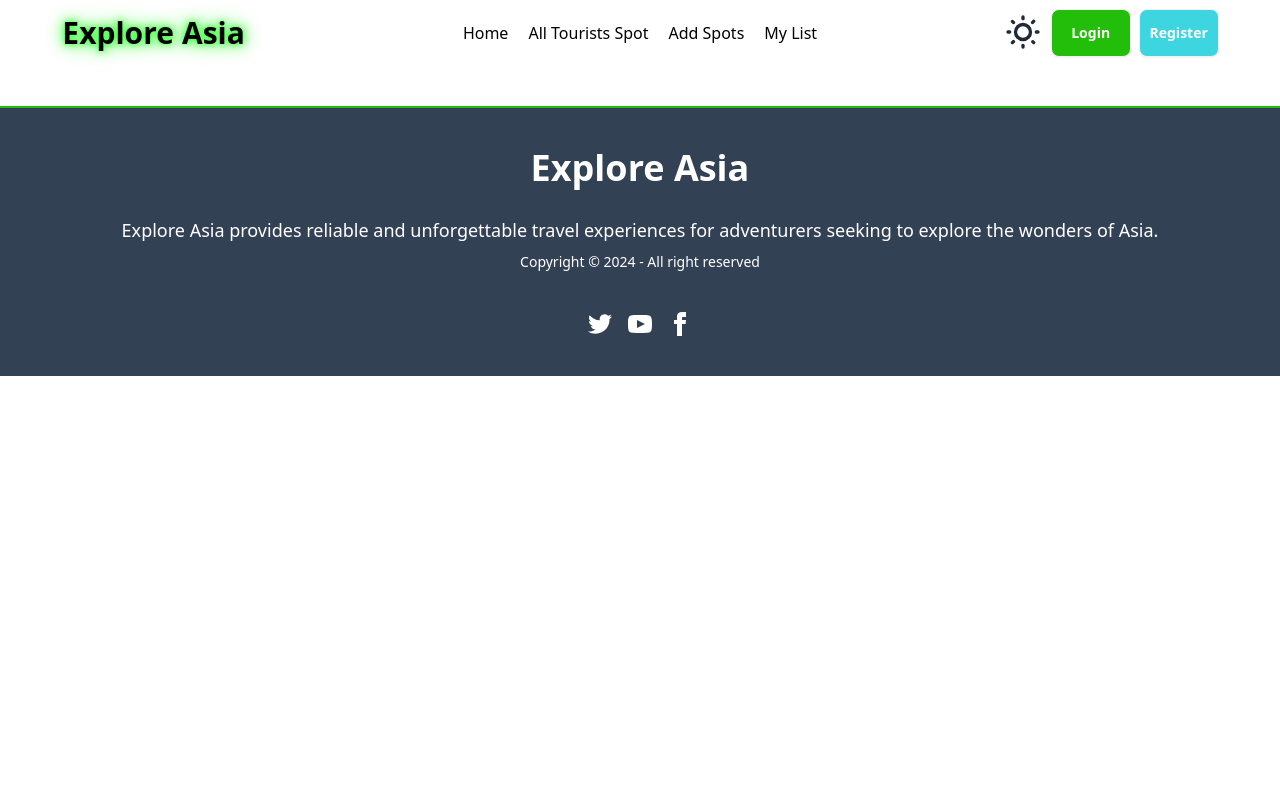
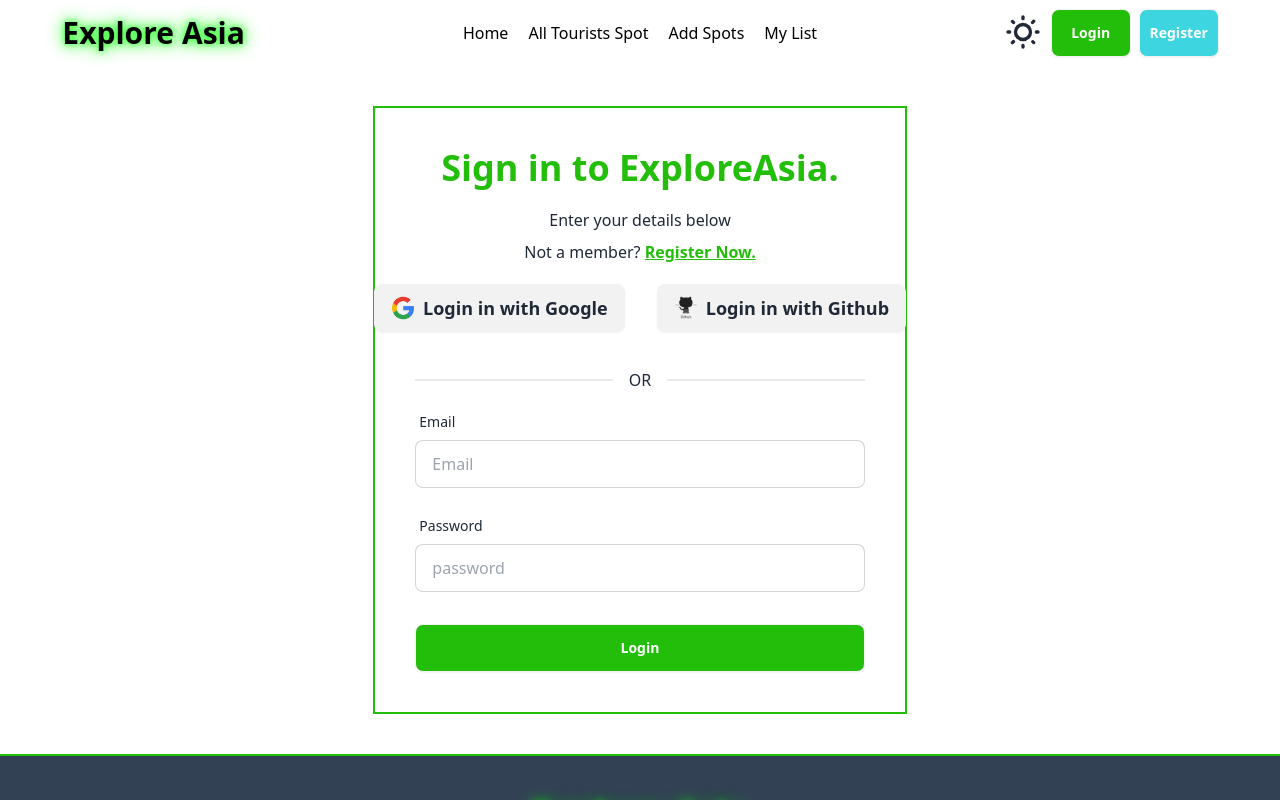
Before and after one commit to Shakhawat-pro/Handy-helper-client, a React (Vite) app: page /login in a window 1280 px wide. Shown: the top 800 px of the page. Built offline with nearby package versions, Linux system fonts and the light colour scheme.

Commit message:
Login Done

```diff
--- a/src/components/footer/Footer.jsx
+++ b/src/components/footer/Footer.jsx
@@ -1,10 +1,10 @@
-
+import './footer.css'
 const Footer = () => {
     return (
         <div className="">
             <footer className="footer footer-center p-10 bg-slate-700 text-white mt-10 border-t-2 border-[#23BE0A]">
                 <aside>
-                    <h1 className="text-4xl font-extrabold text-white">Explore Asia</h1>
+                    <h1 className="text-4xl font-extrabold text-white glow">Explore Asia</h1>
                     <p className="text-lg mt-5">
                     Explore Asia provides reliable and unforgettable travel experiences for adventurers seeking to explore the wonders of Asia.
                     </p>
--- /dev/null
+++ b/src/components/footer/footer.css
@@ -0,0 +1,4 @@
+.glow {
+    text-shadow: 0 0 5px rgba(0, 255, 0, 0.5), 0 0 10px rgba(0, 255, 0, 0.5), 0 0 15px rgba(0, 255, 0, 0.5), 0 0 20px rgba(0, 255, 0, 0.5);
+
+}
--- a/src/components/home/Slider.jsx
+++ b/src/components/home/Slider.jsx
@@ -7,7 +7,7 @@ import { Navigation, Autoplay, Pagination} from 'swiper/modules';
 
 const Slider = () => {
     return (
-        <div className="w-11/12 mx-auto rounded-3xl overflow-clip z-1 mt-16 lg:mt-10" data-aos="flip-up" data-aos-delay="150">
+        <div className="mx-auto rounded-3xl overflow-clip z-1 mt-16 lg:mt-10" data-aos="flip-up" data-aos-delay="150">
 
             <Swiper
                     style={{
--- a/src/components/home/Video.jsx
+++ b/src/components/home/Video.jsx
@@ -2,8 +2,8 @@
 
 const Video = () => {
     return (
-        <div className="flex flex-col-reverse md:flex-row gap-20 mt-10">
-            <div className="space-y-5">
+        <div className="flex flex-col-reverse md:flex-row  mt-10 justify-between">
+            <div className="space-y-5 w-6/12">
                 <h1 className="text-3xl font-bold text-[#23BE0A]">A Simple Perfect Place To Get Lost</h1>
                 <p>Cox's Bazar, nestled in southeastern Bangladesh, boasts the world's longest uninterrupted sandy beach, stretching for miles along its pristine coastline. With its azure waters and golden sands, it offers an idyllic retreat for beach enthusiasts and adventurers alike. Beyond its captivating shoreline, Cox's Bazar also features lush hillsides that provide breathtaking panoramic views and opportunities for trekking and exploration. The town's vibrant atmosphere is enriched by its bustling markets, showcasing local crafts and cuisine, and its welcoming fishing villages, offering a glimpse into the region's rich cultural heritage. Cox's Bazar promises a serene escape surrounded by natural beauty and authentic experiences.</p>
                 <ul className="list-disc ml-10">
--- a/src/components/home/styles.css
+++ b/src/components/home/styles.css
@@ -1,5 +1,5 @@
 .slide {
-    height: 650px;
+    height: 550px;
     display: flex;
     justify-content: center;
     align-items: center;
--- a/src/components/page/Login.jsx
+++ b/src/components/page/Login.jsx
@@ -1,8 +1,40 @@
+import { Link } from "react-router-dom";
 
 const Login = () => {
     return (
         <div>
+            <div className="text-center border-2 border-[#23BE0A] md:w-5/12 mx-auto p-10">
+                <div>
+                    <h2 className="text-4xl mb-5 font-bold text-[#23BE0A]">Sign in to ExploreAsia.</h2>
+                    <p>Enter your details below</p>
+                    <p className="mt-2">Not a member? <Link to='/register' className="text-[#23BE0A] font-bold underline">Register Now.</Link></p>
+                </div>
+                <div className="flex justify-center gap-4 md:gap-8 mt-5 mb-10">
+                    <button className="btn md:text-lg"><img className="w-3 md:w-6" src="/public/google.png" alt="" /> Login in with Google</button>
+                    <button className="btn md:text-lg"><img className="w-3 md:w-6" src="/public/github.png" alt="" /> Login in with Github</button>
+                </div>
+                <div className="divider">OR</div>
+                <div>
+                    <form className="space-y-8" >
+                        <div className="">
+                            <label className=" w-full max-w-xs">
+                                <div className="label">
+                                    <span className="label-text">Email</span>                        </div>
+                                <input type="email" name="email" placeholder="Email" className="input input-bordered w-full " />
+                            </label>
+                            <div className="mt-5">
+                            <label className=" w-full max-w-xs m ">
+                                <div className="label">
+                                    <span className="label-text">Password</span>                        </div>
+                                <input type="password" name="password" placeholder="password" className="input input-bordered w-full " />
+                            </label>
+                            </div>
 
+                        </div>
+                        <input type="submit" value="Login" className="btn w-full text-white bg-[#23BE0A]" />
+                    </form>
+                </div>
+            </div>
         </div>
     );
 };
--- a/src/components/page/Register.jsx
+++ b/src/components/page/Register.jsx
@@ -1,9 +1,59 @@
+/* eslint-disable react/no-unescaped-entities */
+import { Link } from "react-router-dom";
 
 const Register = () => {
     return (
         <div>
+            <div className="text-center border-2 border-[#23BE0A] md:w-5/12 mx-auto p-10">
+                <div>
+                    <h2 className="text-4xl mb-5 font-bold text-[#23BE0A]">I'm New Here.</h2>
+                    <p>Enter your details below</p>
+                    <p className="mt-2">Already a member? <Link to='/login' className="text-[#23BE0A] font-bold underline">Login Now.</Link></p>
+                </div>
+                <div className="flex flex-col md:flex-row justify-center gap-4 md:gap-8 mt-5 mb-10">
+                    <button className="btn text-lg"><img className="w-6" src="/public/google.png" alt="" /> Sign in with Google</button>
+                    <button className="btn text-lg"><img className="w-6" src="/public/github.png" alt="" /> Sign in with Github</button>
+                </div>
+                <div className="divider">OR</div>
+                <div>
+                    <form className="space-y-8" >
+                        <div className="space-y-5">
+                            <div>
+                                <label className=" w-full max-w-xs">
+                                    <div className="label">
+                                        <span className="label-text">Name</span>                        </div>
+                                    <input type="text" name="name" placeholder="Name" className="input input-bordered w-full " />
+                                </label>
+                            </div>
+                            <div>
+                                <label className=" w-full max-w-xs">
+                                    <div className="label">
+                                        <span className="label-text">Photo url</span>                        </div>
+                                    <input type="url" name="photo" placeholder="Photo url" className="input input-bordered w-full " />
+                                </label>
+                            </div>
+                            <div>
+                                <label className=" w-full max-w-xs">
+                                    <div className="label">
+                                        <span className="label-text">Email</span>                        </div>
+                                    <input type="email" name="email" placeholder="Email" className="input input-bordered w-full " />
+                                </label>
+                            </div>
+                            <div className="">
+                                <label className=" w-full max-w-xs m ">
+                                    <div className="label">
+                                        <span className="label-text">Password</span>                        </div>
+                                    <input type="password" name="password" placeholder="Password" className="input input-bordered w-full " />
+                                </label>
+                            </div>
 
+                        </div>
+                        <input type="submit" value="Register" className="btn w-full text-white bg-[#23BE0A]" />
+                    </form>
+                </div>
+            </div>
         </div>
+
     );
 };
 
--- a/src/components/spots/AddSpots.jsx
+++ b/src/components/spots/AddSpots.jsx
@@ -4,17 +4,29 @@ const AddSpots = () => {
 
     const handleAddProduct = e => {
         e.preventDefault();
-        // Add your form submission logic here
-        console.log(formData);
+        const name = e.target.elements.name.value
+        const image = e.target.elements.image.value
+        const country = e.target.elements.country.value
+        const location = e.target.elements.location.value
+        const seasonality = e.target.elements.seasonality.value
+        const travel = e.target.elements.travel.value
+        const cost = e.target.elements.cost.value
+        const Visitors = e.target.elements.Visitors.value
+        const email = e.target.elements.email.value
+        const password = e.target.elements.password.value
+        const description = e.target.elements.description.value
+        const info ={name, image, country, location, seasonality, travel, cost, Visitors, email, password, description}
+        console.log(info);
+
     };
 
     return (
         <div className="text-center border-2 border-[#23BE0A] md:w-6/12 mx-auto p-10">
             <div>
-                <h2 className="text-4xl">Add a New Tourists Spot</h2>
+                <h2 className="text-4xl mb-10 font-bold text-[#23BE0A]">Add a New Tourists Spot</h2>
             </div>
             <div>
-                <form >
+                <form className="space-y-5" onSubmit={handleAddProduct}>
                     {/* 1st line */}
                     <div className="flex justify-between">
                         <label className=" w-full max-w-xs">
@@ -33,15 +45,16 @@ const AddSpots = () => {
                         <label className=" w-full max-w-xs">
                             <div className="label">
                                 <span className="label-text">Country Name</span>                    </div>
-                            <select name="country" className="select select-bordered w-full">
-                                <option disabled selected>Select a Country</option>
-                                <option>Bangladesh</option>
-                                <option>Thailand</option>
-                                <option>Indonesia</option>
-                                <option>Malaysia</option>
-                                <option>Vietnam</option>
-                                <option>Cambodia</option>
+                            <select name="country" className="select select-bordered w-full" defaultValue="">
+                                <option value="" disabled>Select a Country</option>
+                                <option value="Bangladesh">Bangladesh</option>
+                                <option value="Thailand">Thailand</option>
+                                <option value="Indonesia">Indonesia</option>
+                                <option value="Malaysia">Malaysia</option>
+                                <option value="Vietnam">Vietnam</option>
+                                <option value="Cambodia">Cambodia</option>
                             </select>
+
 
                         </label>
                         <label className=" w-full max-w-xs">
@@ -50,42 +63,29 @@ const AddSpots = () => {
                             <input type="text" name="location" placeholder="location" className="input input-bordered w-full " />
                         </label>
                     </div>
-                    {/* 3rd row */}
-                    <div className="flex justify-between">
-                        <label className=" w-full max-w-xs">
-                            <div className="label">
-                                <span className="label-text">Tourists Spot Name</span>                        </div>
-                            <input type="text" name="name" placeholder="Name" className="input input-bordered w-full " />
-                        </label>
-                        <label className=" w-full max-w-xs">
-                            <div className="label">
-                                <span className="label-text">Image</span>                        </div>
-                            <input type="url" name="image" placeholder="Cost" className="input input-bordered w-full " />
-                        </label>
-                    </div>
                     {/* 4th row */}
                     <div className="flex justify-between">
                         <label className=" w-full max-w-xs">
                             <div className="label">
                                 <span className="label-text">Seasonality</span>                        </div>
-                            <input type="text" name="seasonality" placeholder="Name" className="input input-bordered w-full " />
+                            <input type="text" name="seasonality" placeholder="Like summer, winter" className="input input-bordered w-full " />
                         </label>
                         <label className=" w-full max-w-xs">
                             <div className="label">
                                 <span className="label-text">Travel Time</span>                        </div>
-                            <input type="number" name="travel" placeholder="Travel Time" className="input input-bordered w-full " />
+                            <input type="number" name="travel" placeholder="Like- 7 days" className="input input-bordered w-full " />
                         </label>
                     </div>
                     <div className="flex justify-between">
                         <label className=" w-full max-w-xs">
                             <div className="label">
                                 <span className="label-text">Average Cost</span>                        </div>
-                            <input type="number" name="Cost" placeholder="Cost" className="input input-bordered w-full " />
+                            <input type="number" name="cost" placeholder="Cost" className="input input-bordered w-full " />
                         </label>
                         <label className=" w-full max-w-xs">
                             <div className="label">
                                 <span className="label-text">Total Visitors PerYear</span>                        </div>
-                            <input type="number" name="Visitors" placeholder="Visitors" className="input input-bordered w-full " />
+                            <input type="number" name="Visitors" placeholder=" Like- 10000" className="input input-bordered w-full " />
                         </label>
                     </div>
                     <div className="flex justify-between">
@@ -97,15 +97,15 @@ const AddSpots = () => {
                         <label className=" w-full max-w-xs">
                             <div className="label">
                                 <span className="label-text">Password</span>                        </div>
-                            <input type="password" name="password" placeholder="password" className="input input-bordered w-full " />
+                            <input type="password" name="password" placeholder="Password" className="input input-bordered w-full " />
                         </label>
                     </div>
                     <div>
                         <label className="form-control">
                             <div className="label">
-                                <span className="label-text">short description</span>
+                                <span className="label-text">Short Description</span>
                             </div>
-                            <textarea name="description" className="textarea textarea-bordered h-24" placeholder="description"></textarea>
+                            <textarea name="description" className="textarea textarea-bordered h-24" placeholder="Description"></textarea>
                         </label>
                     </div>
                     <input type="submit" value="Submit" className="btn w-full text-white bg-[#23BE0A]" />
```
Also changed, not shown: src/components/home/Country.jsx (added, +10 -0 lines), public/github.png (added), public/google.png (added).
